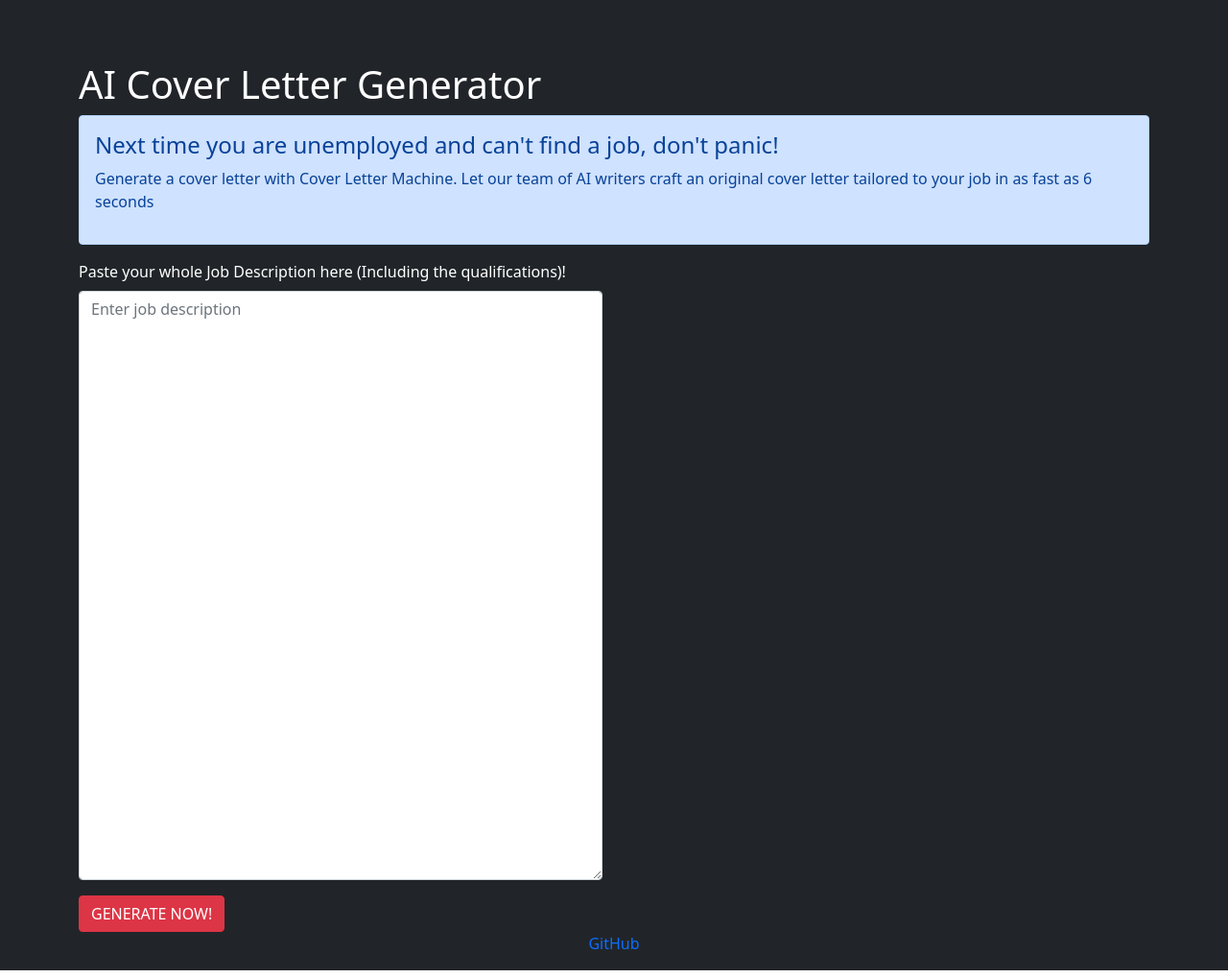
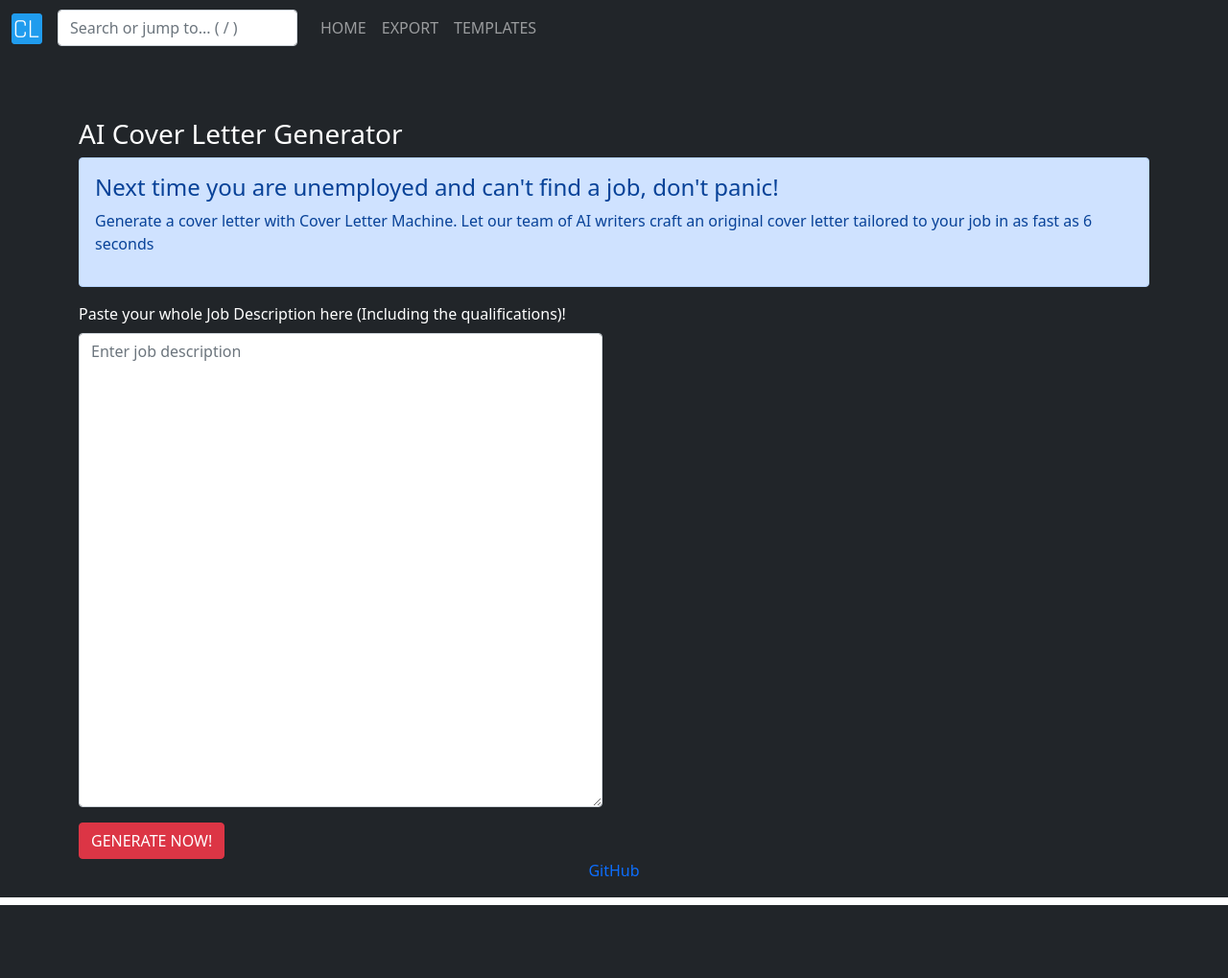
Before and after one commit to lilacchio/AI-Cover-Letter-Generator, a Flask app: page / in a window 1280 px wide. Shown: the whole page at 96% size. After the commit the page ends 943 px from the top, so only its background shows below. Run offline with Flask 2, Linux system fonts and the light colour scheme.

Commit message:
added navbar, fixed config and readme

```diff
--- a/config.py
+++ b/config.py
@@ -1,5 +1,5 @@
 ##OPEN API STUFF
-OPENAI_API_KEY = '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'
+OPENAI_API_KEY = 'ENTER_API_KEY'
 
 
 
--- a/cover.py
+++ b/cover.py
@@ -11,7 +11,7 @@ def generateCover(prompt1):
       engine="davinci-instruct-beta-v3",
       prompt="Generate a cover letter based on the following prompt.\n\n {}".format(prompt1),
       temperature=0.7,
-      max_tokens=200,
+      max_tokens=256,
       top_p=1,
       frequency_penalty=0,
       presence_penalty=0
--- a/templates/index.html
+++ b/templates/index.html
@@ -10,27 +10,64 @@
 
     <title>CoverAI</title>
 
-   <link href="https://cdn.jsdelivr.net/npm/bootstrap@5.1.3/dist/css/bootstrap.min.css" rel="stylesheet" integrity="sha384-1BmE4kWBq78iYhFldvKuhfTAU6auU8tT94WrHftjDbrCEXSU1oBoqyl2QvZ6jIW3" crossorigin="anonymous">
+  <link href="https://cdn.jsdelivr.net/npm/bootstrap@5.1.3/dist/css/bootstrap.min.css" rel="stylesheet" integrity="sha384-1BmE4kWBq78iYhFldvKuhfTAU6auU8tT94WrHftjDbrCEXSU1oBoqyl2QvZ6jIW3" crossorigin="anonymous">
 
-    <link rel="shortcut icon" type="image/x-icon" href="{{ url_for('static', filename='images/favicon.png') }}">
+  <link rel="shortcut icon" type="image/x-icon" href="{{ url_for('static', filename='images/favicon.png') }}">
+  <link rel="stylesheet" type="text/css" href="style.css" media=”screen” />
 
   </head>
+
   <body>
+      <!-- Navbar -->
+      <nav class="navbar navbar-expand-lg navbar-dark bg-dark">
+        <div class="container-fluid">
+          <a class="navbar-brand" href="#">
+            <img src="../static/images/favicon.png" alt="icon" class="image">
+          </a>
+          <button class="navbar-toggler" type="button" data-mdb-toggle="collapse"
+            data-mdb-target="#navbarSupportedContent" aria-controls="navbarSupportedContent" aria-expanded="false"
+            aria-label="Toggle navigation">
+            <i class="fas fa-bars"></i>
+          </button>
+          <div class="collapse navbar-collapse" id="navbarSupportedContent">
+            <form class="me-3">
+              <div class="form-white input-group" style="width: 250px;">
+                <input type="search" class="form-control rounded" placeholder="Search or jump to... ( / )"
+                  aria-label="Search" aria-describedby="search-addon" />
+              </div>
+            </form>
+            <ul class="navbar-nav me-auto mb-2 mb-lg-0">
+              <li class="nav-item">
+                <a class="nav-link" href="#">HOME</a>
+              </li>
+              <li class="nav-item">
+                <a class="nav-link" href="#">EXPORT</a>
+              </li>
+              <li class="nav-item">
+                <a class="nav-link" href="#">TEMPLATES</a>
+              </li>
+            </ul>
+          </div>
+        </div>
+      </nav>
+      <!-- Navbar -->
+
     <div class="p-3 mb-2 bg-dark text-white">
     <div class="container">
-      <h1 class="mt-5">AI Cover Letter Generator</h1>
+      <h3 class="mt-5">AI Cover Letter Generator</h3>
 
       <div class="alert alert-primary" role="alert">
         <h4 class="alert-heading">Next time you are unemployed and can't find a job, don't panic!</h4>
         <p>Generate a cover letter with Cover Letter Machine. Let our team of AI writers craft an original cover letter tailored to your job in as fast as 6 seconds</p>
       </div>
 
+      <!-- Asks for user information -->
       <div class="row">
         <div class="col-lg-6">
           <form class="" action="/" method="post">
             <div class="mb-3">
               <label for="genLetter" class="form-label">Paste your whole Job Description here (Including the qualifications)!</label>
-              <textarea class="form-control" id="genLetter" name="genLetter" rows="25" placeholder="Enter job description"></textarea>
+              <textarea class="form-control" id="genLetter" name="genLetter" rows="20" placeholder="Enter job description"></textarea>
             </div>
             <input type="hidden" name="form" value="form">
 
@@ -38,8 +75,7 @@
           </form>
         </div>
 
-
-
+      <!-- Scraped Texts -->
         <div class="col-lg-6">
           {{cGenerated|safe}}
         </div>
--- /dev/null
+++ b/templates/style.css
@@ -0,0 +1,8 @@
+.form-white.input-group>.form-control:focus {
+    border-color: #fff;
+    box-shadow: inset 0 0 0 1px #fff;
+  }
+
+  .navbar-dark .navbar-nav .nav-link {
+    color: #fff;
+  }
```
Also changed, not shown: install.txt (added, +21 -0 lines), README.md.
